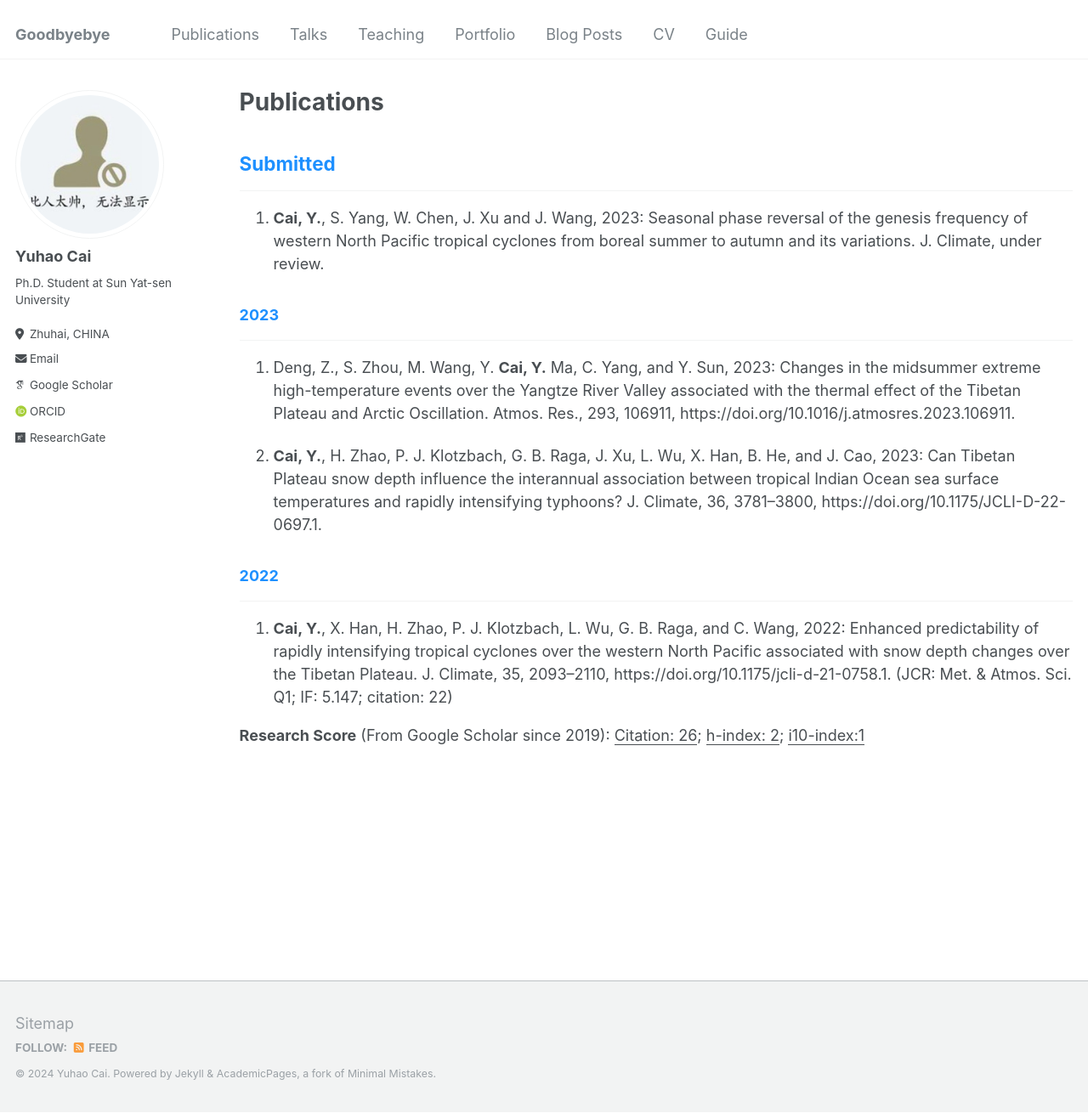
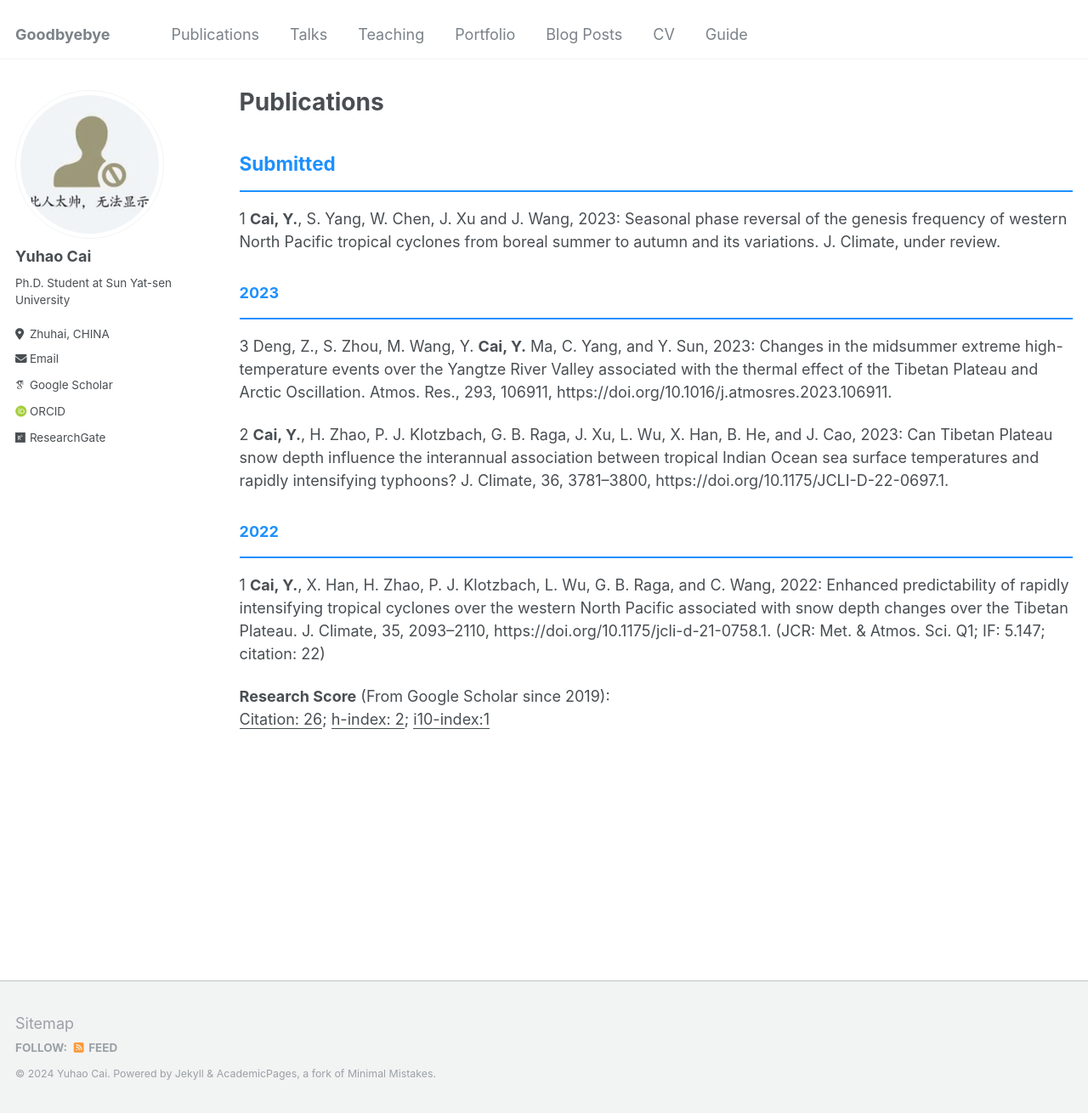
Before and after one commit to caiyh63/caiyh63.github.io, a Jekyll site: the page built from _publications/2009-10-01-paper-title-number-1.md, in a window 1280 px wide and 1310 px high. Shown: the whole window at 85% size. Built offline with Jekyll 4.4.1, drawn with Linux system fonts in a browser that asks for light colours; some web fonts are replaced.

Commit message:
Update 2009-10-01-paper-title-number-1.md

```diff
--- a/_publications/2009-10-01-paper-title-number-1.md
+++ b/_publications/2009-10-01-paper-title-number-1.md
@@ -11,20 +11,20 @@ author_profile: true
 {% endif %}
 
 ## <span style="color:#1E90FF">Submitted</span>
-------
-1. **Cai, Y.**, S. Yang, W. Chen, J. Xu and J. Wang, 2023: Seasonal phase reversal of the genesis frequency of western North Pacific tropical cyclones from boreal summer to autumn and its variations. J. Climate, under review.
+<hr style="border: none; background-color: #1E90FF; height: 2px;"/>
+1 **Cai, Y.**, S. Yang, W. Chen, J. Xu and J. Wang, 2023: Seasonal phase reversal of the genesis frequency of western North Pacific tropical cyclones from boreal summer to autumn and its variations. J. Climate, under review.
 
 ### <span style="color:#1E90FF">2023</span>
-------
+<hr style="border: none; background-color: #1E90FF; height: 2px;"/>
 
-3. Deng, Z., S. Zhou, M. Wang, Y. **Cai, Y.** Ma, C. Yang, and Y. Sun, 2023: Changes in the midsummer extreme high-temperature events over the Yangtze River Valley associated with the thermal effect of the Tibetan Plateau and Arctic Oscillation. Atmos. Res., 293, 106911, https://doi.org/10.1016/j.atmosres.2023.106911.
+3 Deng, Z., S. Zhou, M. Wang, Y. **Cai, Y.** Ma, C. Yang, and Y. Sun, 2023: Changes in the midsummer extreme high-temperature events over the Yangtze River Valley associated with the thermal effect of the Tibetan Plateau and Arctic Oscillation. Atmos. Res., 293, 106911, https://doi.org/10.1016/j.atmosres.2023.106911.
 
-2. **Cai, Y.**, H. Zhao, P. J. Klotzbach, G. B. Raga, J. Xu, L. Wu, X. Han, B. He, and J. Cao, 2023: Can Tibetan Plateau snow depth influence the interannual association between tropical Indian Ocean sea surface temperatures and rapidly intensifying typhoons?  J. Climate, 36, 3781–3800, https://doi.org/10.1175/JCLI-D-22-0697.1.
+2 **Cai, Y.**, H. Zhao, P. J. Klotzbach, G. B. Raga, J. Xu, L. Wu, X. Han, B. He, and J. Cao, 2023: Can Tibetan Plateau snow depth influence the interannual association between tropical Indian Ocean sea surface temperatures and rapidly intensifying typhoons?  J. Climate, 36, 3781–3800, https://doi.org/10.1175/JCLI-D-22-0697.1.
 
 ### <span style="color:#1E90FF">2022</span>
-------
+<hr style="border: none; background-color: #1E90FF; height: 2px;"/>
 
-1. **Cai, Y.**, X. Han, H. Zhao, P. J. Klotzbach, L. Wu, G. B. Raga, and C. Wang, 2022: Enhanced predictability of rapidly intensifying tropical cyclones over the western North Pacific associated with snow depth changes over the Tibetan Plateau. J. Climate, 35, 2093–2110, https://doi.org/10.1175/jcli-d-21-0758.1. (JCR: Met. & Atmos. Sci. Q1; IF: 5.147; citation: 22)
+1  **Cai, Y.**, X. Han, H. Zhao, P. J. Klotzbach, L. Wu, G. B. Raga, and C. Wang, 2022: Enhanced predictability of rapidly intensifying tropical cyclones over the western North Pacific associated with snow depth changes over the Tibetan Plateau. J. Climate, 35, 2093–2110, https://doi.org/10.1175/jcli-d-21-0758.1. (JCR: Met. & Atmos. Sci. Q1; IF: 5.147; citation: 22)
 
-**Research Score** (From Google Scholar since 2019):
+**Research Score** (From Google Scholar since 2019):<br>
 <u>Citation: 26</u>; <u>h-index: 2</u>; <u>i10-index:1</u>
```
